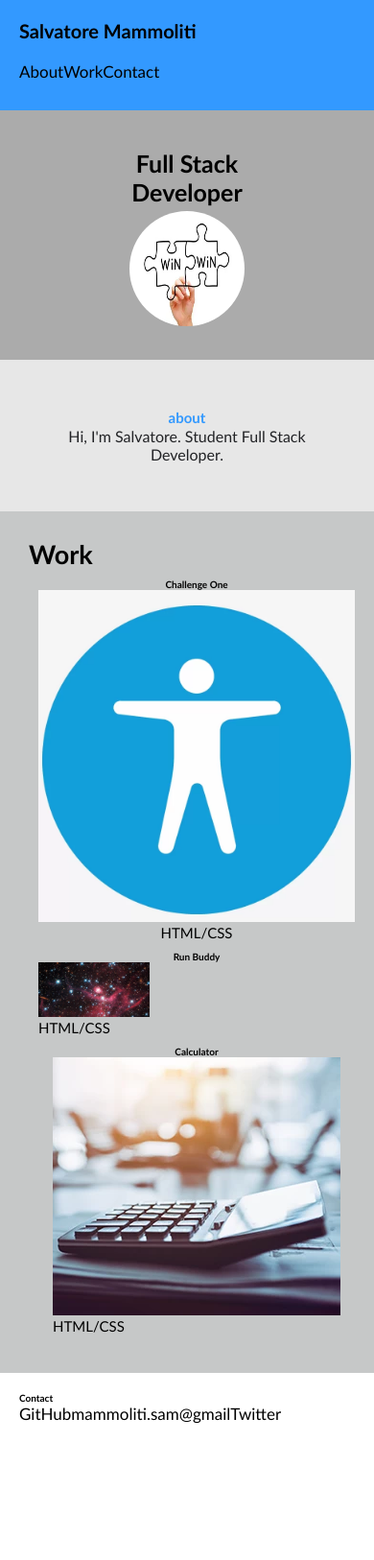
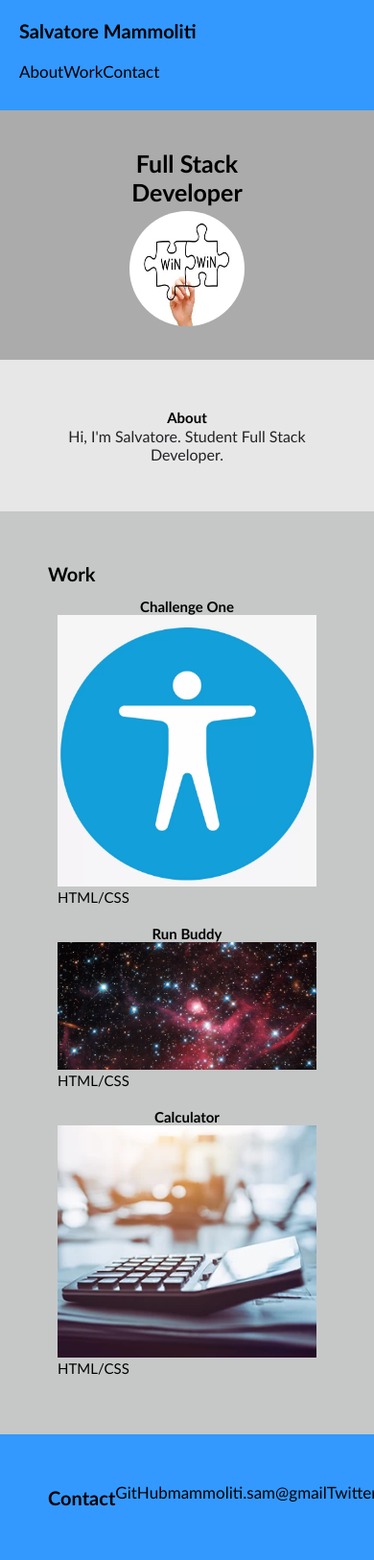
Before and after one commit to topcowmoo/challenge-2-portfolio, a plain HTML site: page index.html in a window 390 px wide. Shown: the whole page at 96% size. Before the commit the page ends 1514 px from the top, so only its background shows below. Drawn offline with Linux system fonts and the light colour scheme.

Commit message:
formatted index.html and style.css sheet

```diff
--- a/assets/css/style.css
+++ b/assets/css/style.css
@@ -1,10 +1,11 @@
-/* Universal selector */
-*{
+/* Reset styles */
+* {
   margin: 0;
   padding: 0;
   box-sizing: border-box;
 }
 
+/* Base styles */
 html {
   font-size: 62.5%;
   scroll-behavior: smooth;
@@ -47,8 +48,8 @@ nav ul li a {
 nav ul li a:hover {
   color: #fff;
 }
-/* End of Header styles */
 
+/* Section styling */
 section {
   padding: 2rem;
 }
@@ -85,18 +86,31 @@ section {
 }
 
 .about h3 {
-  font-size: 1.7rem;
+  font-size: 2rem;
   font-weight: 800;
-  color: #3399ff;
-  line-height: 1.4rem;
+  color: black;
+  line-height: 1.9rem;
 }
 
 .about p {
-  font-size: 2rem;
+  font-size: 1.7rem;
   color: #222326;
 }
 
 /* Work section properties */
+.work-section {
+  background-color: rgba(103, 108, 108, 0.371);
+  padding: 6rem;
+}
+
+.work-content {
+  padding: 2rem;
+}
+
+.work-title {
+  font-size: 2rem;
+  line-height: 3rem;
+}
 
 .card-container {
   display: flex;
@@ -105,94 +119,53 @@ section {
   flex-wrap: wrap;
 }
 
+.card-container {
+  display: flex;
+  flex-wrap: wrap;
+  justify-content: space-between;
+}
+
 .card {
   margin: 10px;
   display: flex;
   flex-direction: column;
   align-items: center;
+  width: calc(33.33% - 20px);
 }
 
-.card-body {
-  text-align: center;
+.card img {
+  max-width: 100%;
+  width: 100%;
 }
 
-.card-body img {
-  max-width: 100%
 }
 
-.work-title {
-  font-size: 2.7rem;
-  line-height: 3rem;
+.card-row {
+  display: flex;
+  flex-direction: column;
 }
 
-.card-column {
-  display: flex;
-  flex-direction: column;
+.card-header {
   justify-content: center;
-}
-
-.card first-card {
-  height: auto;
-  width: 50%;
-}
-
-.card-body2 img {
-height: auto;
-width: 35%;
-}
-
-.code-card {
-  display: flex;
-  flex-direction: column;
-  justify-content: flex-start;
-  min-height: 100%;
-  padding: 2cqb;
-  max-width: 375px;
-  overflow: hidden;
+  font-size: 1.5rem;
 }
 
 .code-text {
   font-size: 1.5rem;
 }
 
-.work-header {
-padding: 3rem;
-line-height: 19rem;
-justify-content: center;
+/* Footer section */
+footer {
+  display: flex;
+  align-items: center;
+  justify-content: space-between;
+  background-color: #3399ff;
+  padding: 5rem;
 }
 
-.work-section {
-  background-color: rgba(103, 108, 108, 0.371);
-  padding: 6rem;
-}
-
-.card-header {
-  justify-content: center;
-}
-
-@media screen and (max-width: 480px) {
-  .hero h2 {
-    font-size: 2.5rem;
-  }
-
-  .hero img {
-    width: 12rem;
-    height: 12rem;
-    margin-bottom: 1.5rem;
-    margin-top: 0.5rem;
-  }
-
-  .about h3 {
-    font-size: 1.5rem;
-    line-height: 2rem;
-  }
-
-  .about p {
-    font-size: 1.6rem;
-  }
-
-  .work-title {
-    font-size: 2
+footer h4 {
+  font-size: 2rem;
+  cursor: pointer;
 }
 
 /* Media Queries */
@@ -276,5 +249,6 @@ justify-content: center;
   }
 
   .work-title {
-    font-size: 2
+    font-size: 2;
   }
+}
--- a/index.html
+++ b/index.html
@@ -37,7 +37,7 @@
   <section id="About" class="about">
     <div class="about-content">
       <div class="about-text">
-        <h3>about</h3>
+        <h3>About</h3>
         <p>Hi, I'm Salvatore. Student Full Stack Developer.</p>
       </div>
     </div>
@@ -48,7 +48,7 @@
   <section id="Work" class="work-section">
     <div class="work-content">
         <h4 class="work-title">Work</h4>
-      <div class="card-row">
+        <div class="card-container">
             <figure class="card first-card">
                 <h4 class="card-header">Challenge One</h4>
                 <div class="card-body">
@@ -62,7 +62,7 @@
             </figure>
             <figure class="card second-card">
                 <h4 class="card-header">Run Buddy</h4>
-          <div class="card-body2">
+                <div class="card-body">
                     <a href="assets/images/coming soon.png">
                         <img src="assets/images/runbuddy.png" alt="Stars in space." />
                     </a>
@@ -73,7 +73,7 @@
             </figure>
             <figure class="card third-card">
                 <h4 class="card-header">Calculator</h4>
-          <div class="card-body3">
+                <div class="card-body">
                     <a href="assets/images/comingsoon2.png">
                         <img src="assets/images/calculator.png" alt="Calculator on a table." />
                     </a>
@@ -85,10 +85,13 @@
         </div>
     </div>
 </section>
+
+
+
   <!-- End Work Section -->
 
   <!-- Contact Section -->
-  <section id="Contact" class="contact">
+  <Footer id="Contact">
     <h4>Contact</h4>
     <nav>
       <ul>
@@ -97,5 +100,7 @@
         <li><a href="assets/images/comingsoon5.png">Twitter</a></li>
       </ul>
     </nav>
-  </section>
+  </Footer>
   <!-- End Contact Section -->
+</body>
+</html>
```
Also changed, not shown: assets/images/sm-mono.png (added). Lines whose indentation alone changed are shown as unchanged.
